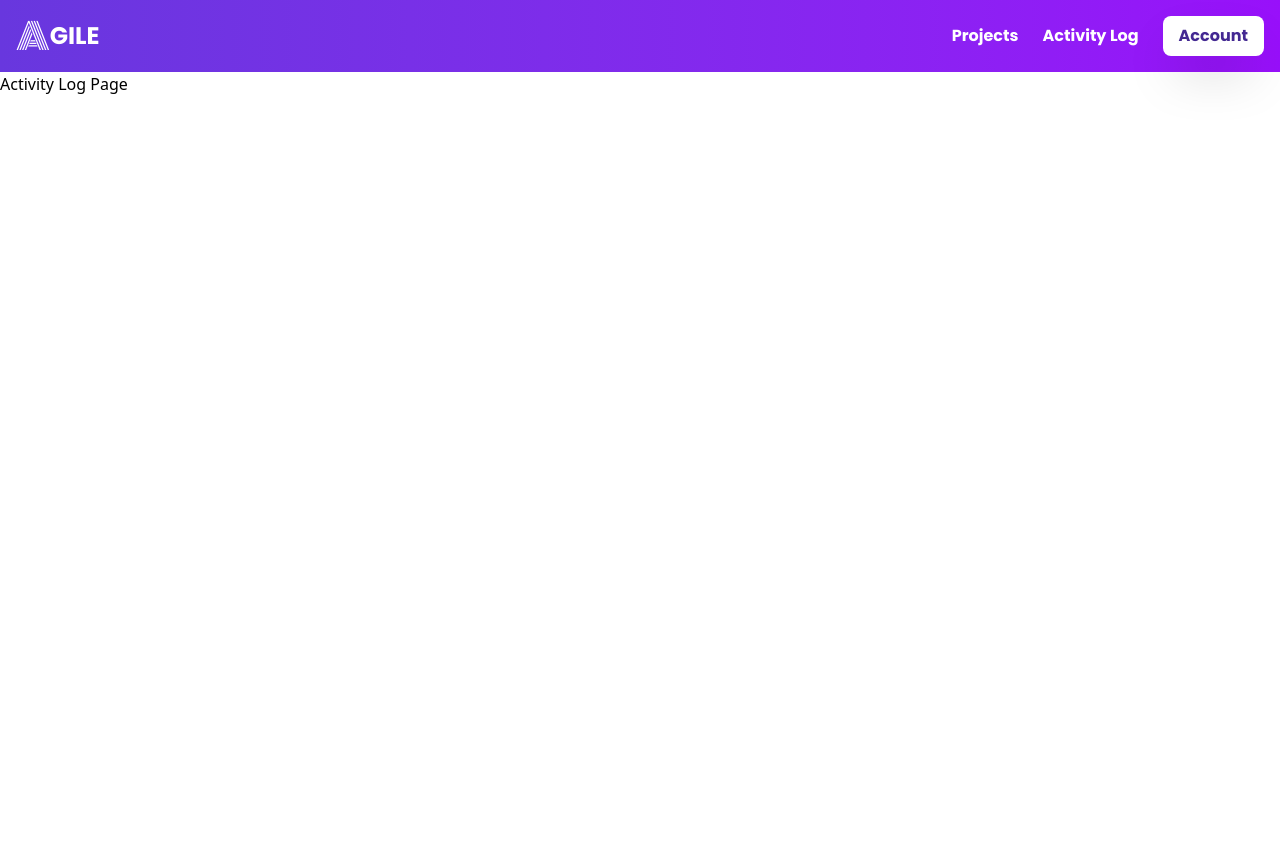
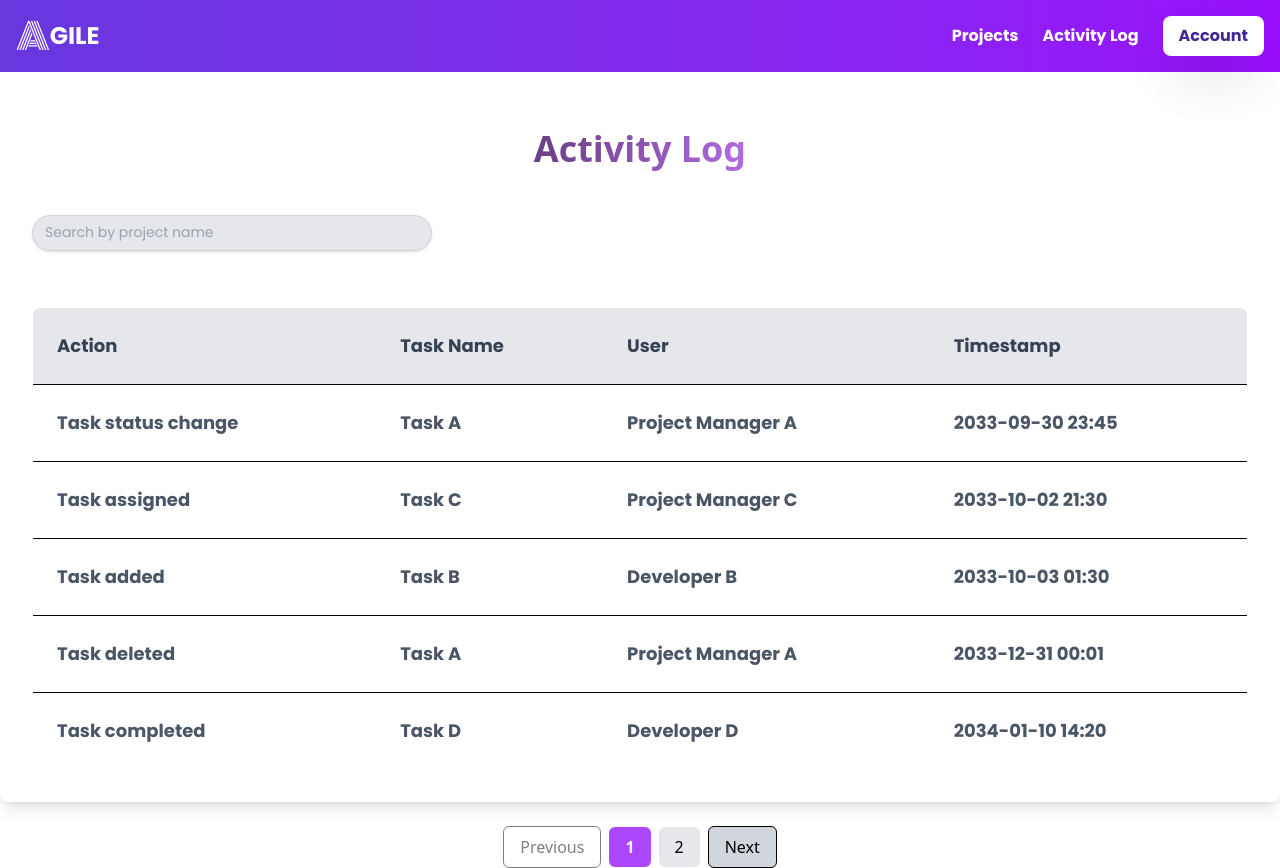
Before and after one commit to CSC105-2024/G12-Agile, a React (Vite) app: page /activitylog in a window 1280 px wide. Before the commit the page ends 800 px from the top, so only its background shows below. Built offline with nearby package versions, Linux system fonts and the light colour scheme.

Commit message:
New Activity Log

```diff
--- a/src/pages/ActivityLog.jsx
+++ b/src/pages/ActivityLog.jsx
@@ -1,11 +1,172 @@
 import { Link, useNavigate } from "react-router-dom";
+import { useState } from "react";
 
 const ActivityLog = () => {
   const navigate = useNavigate();
+  const [currentPage, setCurrentPage] = useState(1);
+  const itemsPerPage = 5; // แสดงข้อมูล 5 รายการต่อหน้า
+
+  const activities = [
+    {
+      action: "Task status change",
+      task: "Task A",
+      user: "Project Manager A",
+      timestamp: "2033-09-30 23:45",
+    },
+    {
+      action: "Task assigned",
+      task: "Task C",
+      user: "Project Manager C",
+      timestamp: "2033-10-02 21:30",
+    },
+    {
+      action: "Task added",
+      task: "Task B",
+      user: "Developer B",
+      timestamp: "2033-10-03 01:30",
+    },
+    {
+      action: "Task deleted",
+      task: "Task A",
+      user: "Project Manager A",
+      timestamp: "2033-12-31 00:01",
+    },
+    {
+      action: "Task completed",
+      task: "Task D",
+      user: "Developer D",
+      timestamp: "2034-01-10 14:20",
+    },
+    {
+      action: "Task assigned",
+      task: "Task E",
+      user: "Project Manager E",
+      timestamp: "2034-02-15 09:10",
+    },
+    {
+      action: "Task reviewed",
+      task: "Task F",
+      user: "Developer F",
+      timestamp: "2034-03-22 11:45",
+    },
+    {
+      action: "Task status change",
+      task: "Task G",
+      user: "Project Manager G",
+      timestamp: "2034-04-05 17:30",
+    },
+  ];
+
+  // คำนวณหน้าปัจจุบัน
+  const totalPages = Math.ceil(activities.length / itemsPerPage);
+  const displayedActivities = activities.slice(
+    (currentPage - 1) * itemsPerPage,
+    currentPage * itemsPerPage
+  );
+
+  const changePage = (page) => {
+    if (page >= 1 && page <= totalPages) {
+      setCurrentPage(page);
+    }
+  };
 
   return (
     <>
-      <div>Activity Log Page</div>
+      <div className="w-full text-center mt-8">
+        <span className="inline-block bg-gradient-to-r from-[#693F85] to-[#B26BE1] bg-clip-text text-transparent text-4xl font-extrabold leading-relaxed pt-4 pb-4">
+          Activity Log
+        </span>
+      </div>
+
+      {/* Search Bar - ขนาดเล็กลง */}
+      <div className="mt-5 flex justify-start max-w-screen-xl mx-auto px-8">
+        <input
+          type="text"
+          placeholder="Search by project name "
+          className="font-poppins placeholder-gray-400 w-60 h-9 p-3 border border-gray-300 rounded-3xl shadow-sm focus:outline-none focus:ring-2 focus:ring-purple-500 text-sm bg-gray-200 text-gray-700 w-100"
+        />
+      </div>
+
+      {/* Activity Log Table */}
+      <div className="bg-white p-8 shadow-lg rounded-lg mt-6 max-w-screen-xl mx-auto">
+        <table className="w-full border-collapse rounded-lg overflow-hidden border border-gray-500">
+          <thead>
+            <tr className="bg-gray-200 text-gray-700">
+              <th className="p-6 text-left font-bold text-gray-700 font-poppins text-lg">
+                Action
+              </th>
+              <th className="p-6 text-left font-bold text-gray-700 font-poppins text-lg">
+                Task Name
+              </th>
+              <th className="p-6 text-left font-bold text-gray-700 font-poppins text-lg">
+                User
+              </th>
+              <th className="p-6 text-left font-bold text-gray-700 font-poppins text-lg">
+                Timestamp
+              </th>
+            </tr>
+          </thead>
+          <tbody>
+            {displayedActivities.map((activity, index) => (
+              <tr key={index} className="border-t">
+                <td className="p-6 font-bold text-gray-600 font-poppins text-lg">
+                  {activity.action}
+                </td>
+                <td className="p-6 font-bold text-gray-600 font-poppins text-lg">
+                  {activity.task}
+                </td>
+                <td className="p-6 font-bold text-gray-600 font-poppins text-lg">
+                  {activity.user}
+                </td>
+                <td className="p-6 font-bold text-gray-600 font-poppins text-lg">
+                  {activity.timestamp}
+                </td>
+              </tr>
+            ))}
+          </tbody>
+        </table>
+      </div>
+
+      {/* Pagination */}
+      <div className="flex justify-center items-center mt-6">
+        <button
+          onClick={() => changePage(currentPage - 1)}
+          className={`px-4 py-2 border rounded-md mx-1 ${
+            currentPage === 1
+              ? "opacity-50 cursor-not-allowed"
+              : "bg-gray-300 hover:bg-gray-400"
+          }`}
+          disabled={currentPage === 1}
+        >
+          Previous
+        </button>
+
+        {[...Array(totalPages)].map((_, index) => (
+          <button
+            key={index}
+            onClick={() => changePage(index + 1)}
+            className={`px-4 py-2 mx-1 rounded-md ${
+              currentPage === index + 1
+                ? "bg-purple-500 text-white font-bold"
+                : "bg-gray-200 hover:bg-gray-300"
+            }`}
+          >
+            {index + 1}
+          </button>
+        ))}
+
+        <button
+          onClick={() => changePage(currentPage + 1)}
+          className={`px-4 py-2 border rounded-md mx-1 ${
+            currentPage === totalPages
+              ? "opacity-50 cursor-not-allowed"
+              : "bg-gray-300 hover:bg-gray-400"
+          }`}
+          disabled={currentPage === totalPages}
+        >
+          Next
+        </button>
+      </div>
     </>
   );
 };
--- a/src/pages/Dashboard.jsx
+++ b/src/pages/Dashboard.jsx
@@ -34,19 +34,19 @@ const Dashboard = () => {
               name: "Project Agile",
               lastUpdate: "02-03-2025",
               status: "In Progress",
-              color: "#FFCC00",
+              color: "#FFCC00", // สีเหลือง
             },
             {
               name: "Project RoV",
               lastUpdate: "01-01-2025",
               status: "Done",
-              color: "#4CC82D",
+              color: "#4CC82D", // สีเขียว
             },
             {
               name: "Project Calculator",
               lastUpdate: "12-11-2024",
               status: "Done",
-              color: "#4CC82D",
+              color: "#4CC82D", // สีเขียว
             },
           ].map((project, index) => (
             <div
@@ -60,8 +60,11 @@ const Dashboard = () => {
               />
               <div className="flex justify-between w-full items-center">
                 <p className="font-bold font-poppins text-lg">{project.name}</p>
-                <span className={`text-[${project.color}] font-semibold`}>
-                  ● {project.status}
+                <span className="font-bold">
+                  <span style={{ color: project.color, fontSize: "24px" }}>
+                    ●
+                  </span>{" "}
+                  {project.status}
                 </span>
               </div>
               <p className="text-sm text-gray-500 font-poppins">
@@ -71,7 +74,6 @@ const Dashboard = () => {
           ))}
         </div>
       </div>
-
       {/* Task Update Section */}
       <div className="mt-8 px-10">
         <div className="w-full flex justify-between items-center">
```
